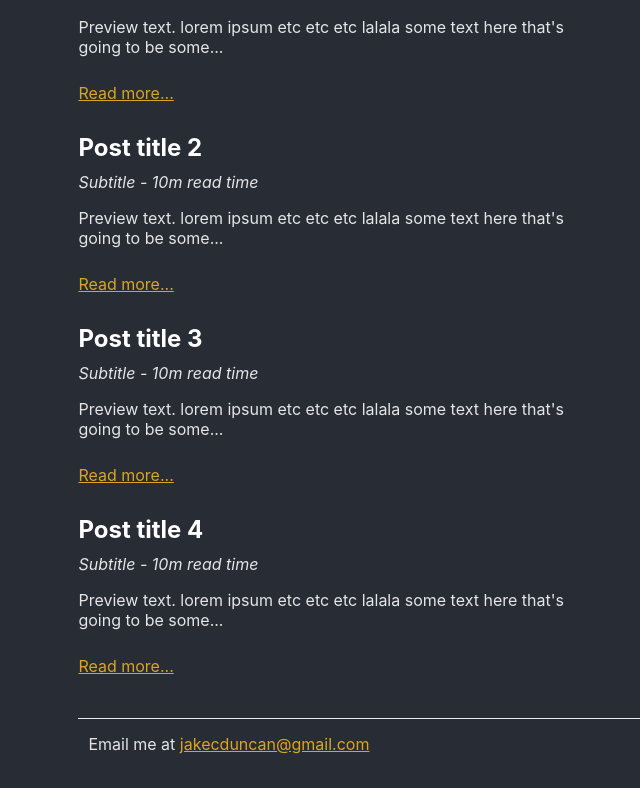
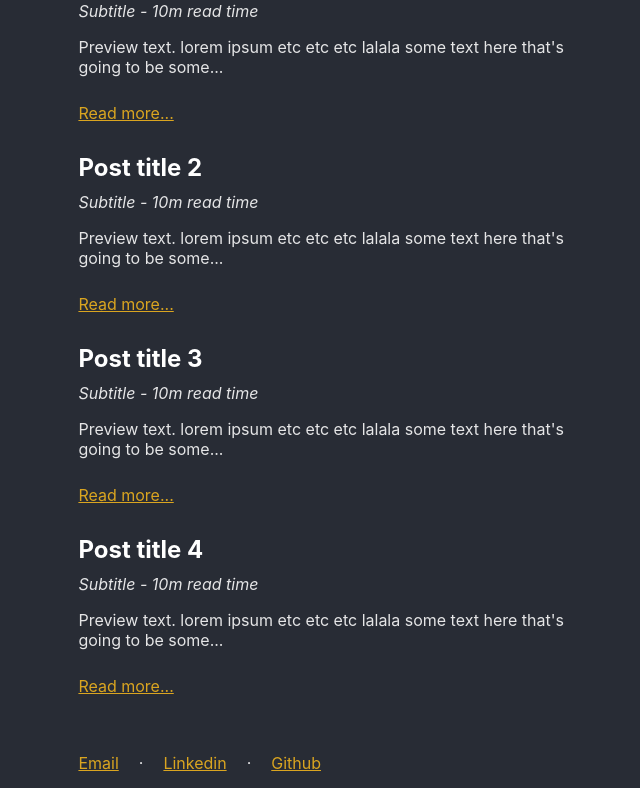
Before and after one commit to Jaked222/nextreactblog, a Next.js app: page / in a window 1280 px wide. Shown: the part 220-1008 px from the top of the page, without its empty margins (56-696 px from the left). Built offline with nearby package versions, Linux system fonts and the light colour scheme.

Commit message:
more tweaks

```diff
--- a/pages/index.js
+++ b/pages/index.js
@@ -23,6 +23,7 @@ export default function Home() {
           <div className="quote-text">
             quote text something wise something very very wise....
           </div>
+          <a href="mailto:jakecduncan@gmail.com">jakecduncan@gmail.com</a>
         </div>
         {posts.map((postDetail) => {
           return (
@@ -36,10 +37,17 @@ export default function Home() {
       </main>
 
       <footer>
-        <div className="footer-text">
-          Email me at{" "}
-          <a href="mailto:jakecduncan@gmail.com">jakecduncan@gmail.com</a>
-        </div>
+        <a className="footer-link first" href="mailto:jakecduncan@gmail.com">
+          Email
+        </a>
+        &middot;
+        <a className="footer-link" href="www.linkedin.com/in/jakeduncan222">
+          Linkedin
+        </a>
+        &middot;
+        <a className="footer-link" href="https://github.com/Jaked222">
+          Github
+        </a>
       </footer>
     </div>
   );
--- a/pages/posts/[post].js
+++ b/pages/posts/[post].js
@@ -40,7 +40,7 @@ export default function PostWrapper() {
       </footer>
       <style jsx>{`
         .post-body {
-          margin: 40px 0 0 20px;
+          margin: 0px 0 0 20px;
         }
 
         .post-body div {
--- a/styles.css
+++ b/styles.css
@@ -38,7 +38,8 @@ main {
 footer {
   width: 80%;
   height: 50px;
-  border-top: 1px solid #eaeaea;
+  color: var(--secondary-text);
+  margin: 0 10px;
   display: flex;
   justify-content: flex-start;
   align-items: center;
@@ -79,6 +80,13 @@ body {
   align-items: center;
 }
 
+.footer-link {
+  margin: 0 20px;
+}
+.footer-link.first {
+  margin: 0 20px 0 0;
+}
+
 .page-title {
   margin-bottom: 40px;
 }
@@ -86,8 +94,3 @@ body {
 .quote-text {
   color: var(--secondary-text);
 }
-
-.footer-text {
-  color: var(--secondary-text);
-  margin: 0 10px;
-}
```
